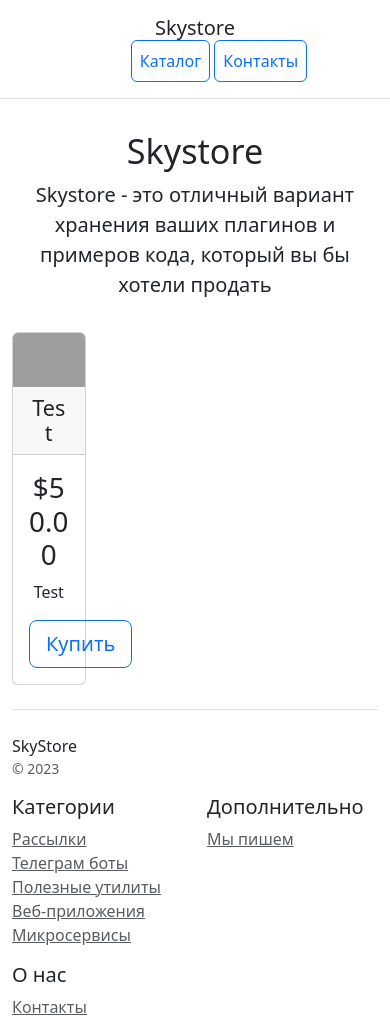
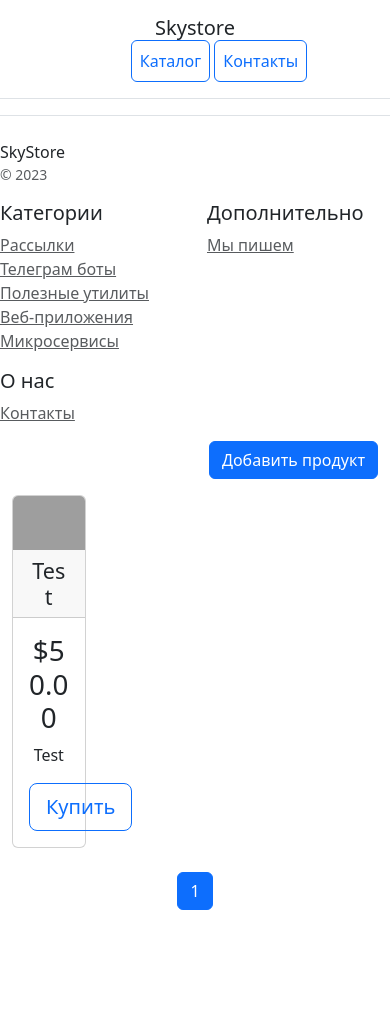
Before and after one commit to Annabse27/Project_Django_19.2, a Django app: page / in a window 390 px wide. After the commit the page ends 910 px from the top, so only its background shows below. Run offline with Django 5.2, Linux system fonts and the light colour scheme; data comes from the database, SQL or seed files in the repository; grey boxes are pictures that could not be loaded.

Commit message:
Add product creation view and template with pagination

```diff
--- a/myproject/catalog/templates/catalog/index.html
+++ b/myproject/catalog/templates/catalog/index.html
@@ -6,26 +6,18 @@
     <meta charset="utf-8">
     <meta name="viewport" content="width=device-width, initial-scale=1">
     <title>Skystore</title>
-    <link href="https://cdn.jsdelivr.net/npm/bootstrap@5.3.2/dist/css/bootstrap.min.css" rel="stylesheet" integrity="sha384-T3c6CoIi6uLrA9TneNEoa7RxnatzjcDSCmG1MXxSR1GAsXEV/Dwwykc2MPK8M2HN" crossorigin="anonymous">
+    <link href="https://cdn.jsdelivr.net/npm/bootstrap@5.3.2/dist/css/bootstrap.min.css" rel="stylesheet" integrity="sha384-T3c6CoIi6uLrA9TneNEoa7RxjcDSCmG1MXxSR1GAsXEV/Dwwykc2MPK8M2HN" crossorigin="anonymous">
 </head>
 <body>
-<div class="d-flex flex-column flex-md-row align-items-center p-3 px-md-4 mb-3 bg-white border-bottom box-shadow">
-    <h5 class="my-0 mr-md-auto font-weight-normal">Skystore</h5>
-    <nav class="ms-5">
-        <a class="p-2 btn btn-outline-primary" href="/">Каталог</a>
-        <a class="p-2 btn btn-outline-primary" href="/contacts/">Контакты</a>
-    </nav>
-</div>
-
-<div class="pricing-header px-3 py-3 pt-md-5 pb-md-4 mx-auto text-center">
-    <h1 class="display-4">Skystore</h1>
-    <p class="lead">Skystore - это отличный вариант хранения ваших плагинов и примеров кода, который вы бы хотели
-        продать</p>
-</div>
-
+{% include 'catalog/base.html' %}
 <div class="container">
+    <div class="row mb-3">
+        <div class="col text-end">
+            <a href="{% url 'product_create' %}" class="btn btn-primary">Добавить продукт</a>
+        </div>
+    </div>
     <div class="row text-center">
-        {% for object in object_list %}
+        {% for object in page_obj %}
         <div class="col-3">
             <div class="card mb-4 box-shadow">
                 <img class="card-img-top" src="{{ object.image|mymedia }}" alt="{{ object.name }}">
@@ -42,36 +34,35 @@
         {% endfor %}
     </div>
 
-    <footer class="pt-4 my-md-5 pt-md-5 border-top">
-        <div class="row">
-            <div class="col-12 col-md">
-                SkyStore
-                <small class="d-block mb-3 text-muted">&copy; 2023</small>
-            </div>
-            <div class="col-6 col-md">
-                <h5>Категории</h5>
-                <ul class="list-unstyled text-small">
-                    <li><a class="text-muted" href="#">Рассылки</a></li>
-                    <li><a class="text-muted" href="#">Телеграм боты</a></li>
-                    <li><a class="text-muted" href="#">Полезные утилиты</a></li>
-                    <li><a class="text-muted" href="#">Веб-приложения</a></li>
-                    <li><a class="text-muted" href="#">Микросервисы</a></li>
+    <div class="row">
+        <div class="col">
+            <nav aria-label="Page navigation">
+                <ul class="pagination justify-content-center">
+                    {% if page_obj.has_previous %}
+                    <li class="page-item">
+                        <a class="page-link" href="?page={{ page_obj.previous_page_number }}" aria-label="Previous">
+                            <span aria-hidden="true">&laquo;</span>
+                        </a>
+                    </li>
+                    {% endif %}
+
+                    {% for num in page_obj.paginator.page_range %}
+                    <li class="page-item {% if page_obj.number == num %}active{% endif %}">
+                        <a class="page-link" href="?page={{ num }}">{{ num }}</a>
+                    </li>
+                    {% endfor %}
+
+                    {% if page_obj.has_next %}
+                    <li class="page-item">
+                        <a class="page-link" href="?page={{ page_obj.next_page_number }}" aria-label="Next">
+                            <span aria-hidden="true">&raquo;</span>
+                        </a>
+                    </li>
+                    {% endif %}
                 </ul>
-            </div>
-            <div class="col-6 col-md">
-                <h5>Дополнительно</h5>
-                <ul class="list-unstyled text-small">
-                    <li><a class="text-muted" href="#">Мы пишем</a></li>
-                </ul>
-            </div>
-            <div class="col-6 col-md">
-                <h5>О нас</h5>
-                <ul class="list-unstyled text-small">
-                    <li><a class="text-muted" href="/contacts/">Контакты</a></li>
-                </ul>
-            </div>
+            </nav>
         </div>
-    </footer>
+    </div>
 </div>
 
 <script src="https://cdn.jsdelivr.net/npm/bootstrap@5.3.2/dist/js/bootstrap.bundle.min.js" integrity="sha384-C6RzsynM9kWDrMNeT87bh95OGNyZPhcTNXj1NW7RuBCsyN/o0jlpcV8Qyq46cDfL" crossorigin="anonymous"></script>
--- a/myproject/catalog/urls.py
+++ b/myproject/catalog/urls.py
@@ -1,8 +1,10 @@
 from django.urls import path
+
 from . import views
 
 urlpatterns = [
     path('', views.index, name='index'),
     path('contacts/', views.contact, name='contact'),
+    path('product/add/', views.product_create, name='product_create'),
     path('product/<int:pk>/', views.product_detail, name='product_detail'),
 ]
--- a/myproject/catalog/views.py
+++ b/myproject/catalog/views.py
@@ -1,19 +1,15 @@
-from django.http import HttpResponse
-from .forms import ContactForm
-from django.shortcuts import render, get_object_or_404
+from django.shortcuts import render, redirect, get_object_or_404
 from .models import Product
-
-def product_detail(request, pk):
-    product = get_object_or_404(Product, pk=pk)
-    context = {'product': product}
-    return render(request, 'catalog/product_detail.html', context)
-
+from .forms import ContactForm, ProductForm
+from django.core.paginator import Paginator
 
 def index(request):
     products = Product.objects.all()
-    context = {'object_list': products}
+    paginator = Paginator(products, 4)  # Показывать 4 продукта на странице
+    page_number = request.GET.get('page')
+    page_obj = paginator.get_page(page_number)
+    context = {'page_obj': page_obj}
     return render(request, 'catalog/index.html', context)
-
 
 def contact(request):
     if request.method == 'POST':
@@ -24,3 +20,18 @@ def contact(request):
     else:
         form = ContactForm()
     return render(request, 'catalog/contact.html', {'form': form})
+
+def product_create(request):
+    if request.method == 'POST':
+        form = ProductForm(request.POST, request.FILES)
+        if form.is_valid():
+            form.save()
+            return redirect('index')
+    else:
+        form = ProductForm()
+    return render(request, 'catalog/product_form.html', {'form': form})
+
+def product_detail(request, pk):
+    product = get_object_or_404(Product, pk=pk)
+    context = {'product': product}
+    return render(request, 'catalog/product_detail.html', context)
```
Also changed, not shown: myproject/catalog/forms.py (+6 -1 lines), myproject/catalog/templates/catalog/product_form.html (added, +23 -0 lines).
